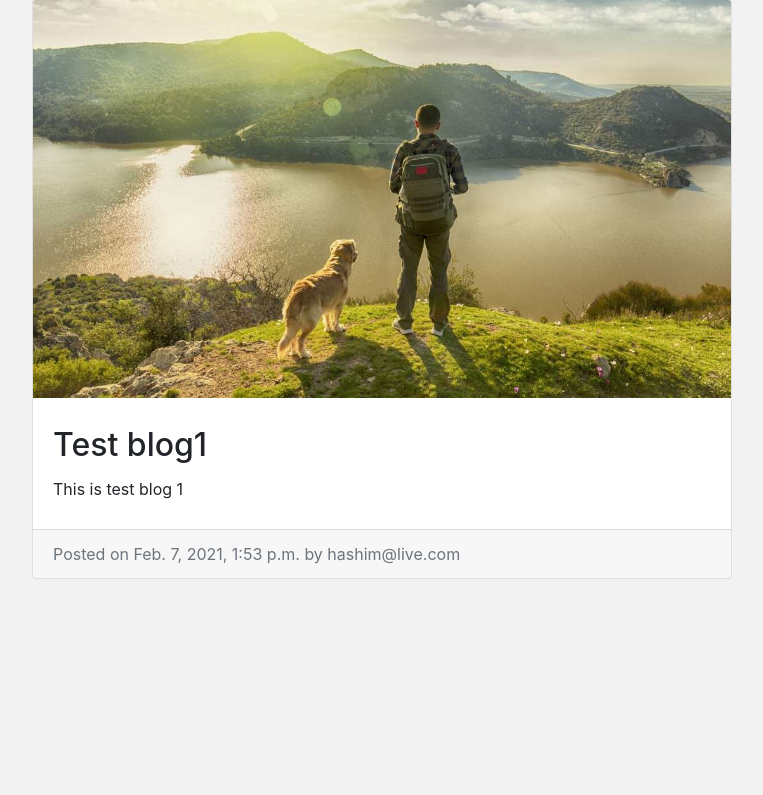
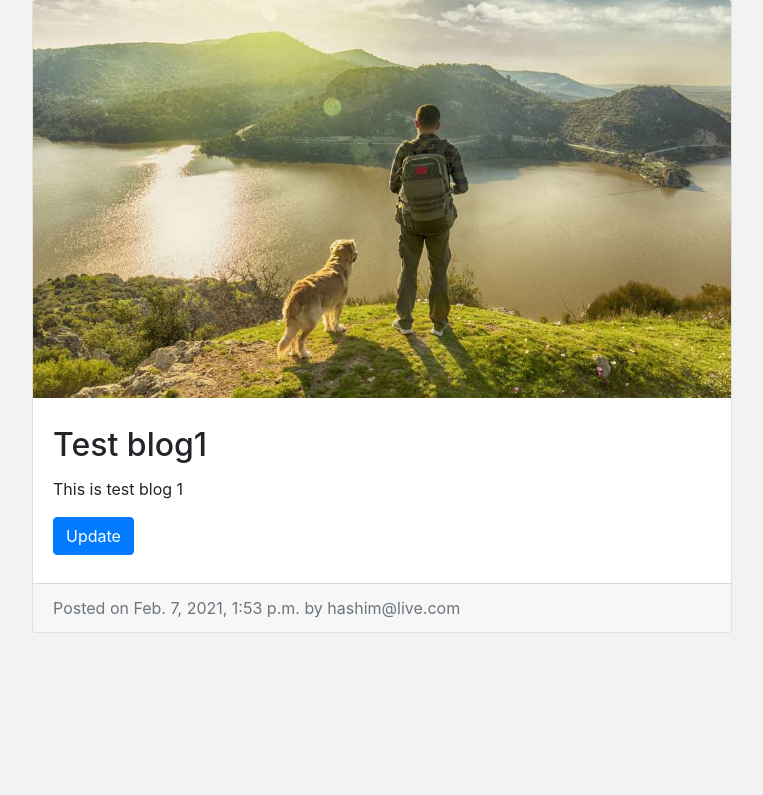
Before and after one commit to hashimTahir/Python-Django-Playground, a Django app: a page that uses blog/templates/blog/detail_blog.html in a window 1280 px wide. Shown: the part 110-905 px from the top of the page, without its empty margins (258-1021 px from the left). Run offline with Django 3.2, Linux system fonts and the light colour scheme; a user stored in the database is signed in; data comes from the database, SQL or seed files in the repository; some libraries are stand-ins or nearby versions.

Commit message:
Editting a Blog post feature added.

```diff
--- a/blog/templates/blog/detail_blog.html
+++ b/blog/templates/blog/detail_blog.html
@@ -2,19 +2,15 @@
 
 
 {% block content %}
-
-
-
 <style type="text/css">
-	.card{
+	.card {
 		max-width: 700px;
 	}
-	.container{
-		padding:20px;
+
+	.container {
+		padding: 20px;
 	}
 </style>
-
-
 
 <div class="container">
 	<div class="row">
@@ -23,14 +19,20 @@
 		<div class="card m-auto">
 			<img class="card-img-top" src="{{blog_post.image.url}}">
 			<div class="card-body mt-2 mb-2">
-			  <h2 class="card-title">{{blog_post.title}}</h2>
-			  <p class="card-text">{{blog_post.body|safe}}</p>
+				<h2 class="card-title">{{blog_post.title}}</h2>
+				<p class="card-text">{{blog_post.body|safe}}</p>
+				<!-- if the blog viewer is author, then enable editing -->
+				{% if blog_post.author == request.user %}
+				<a href="{% url 'blog:edit' blog_post.slug %}" class="btn btn-primary">Update</a>
+				{% endif %}
 			</div>
 			<div class="card-footer text-muted">
-			  Posted on {{blog_post.date_published}} by {{blog_post.author}}
+				Posted on {{blog_post.date_published}} by {{blog_post.author}}
 			</div>
 		</div>
-
 	</div>
 </div>
+
+
+
 {% endblock content %}
```
